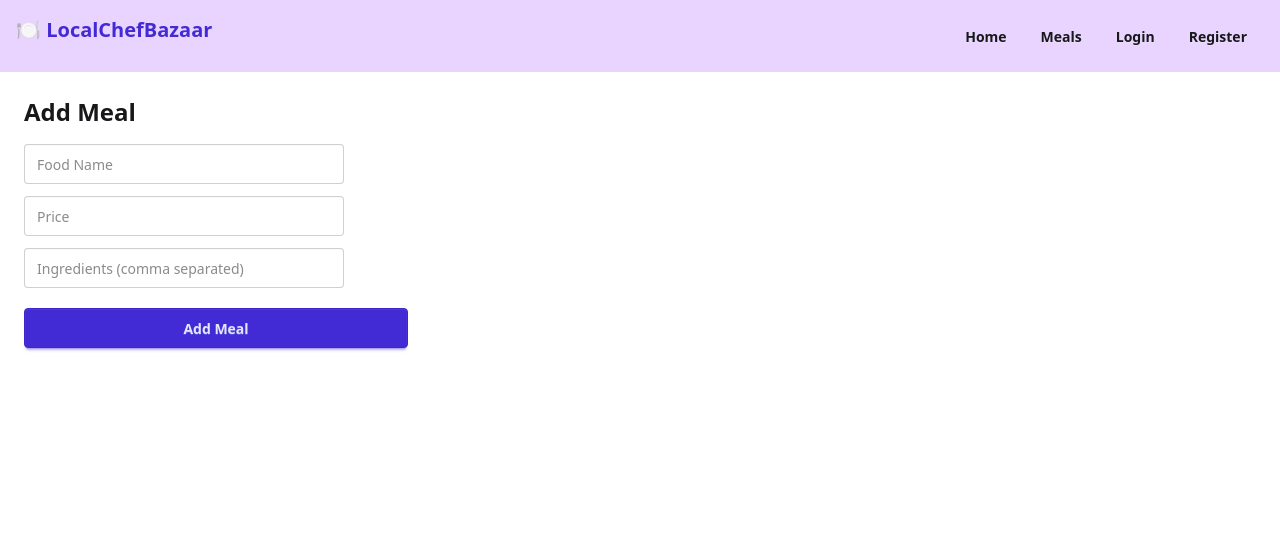
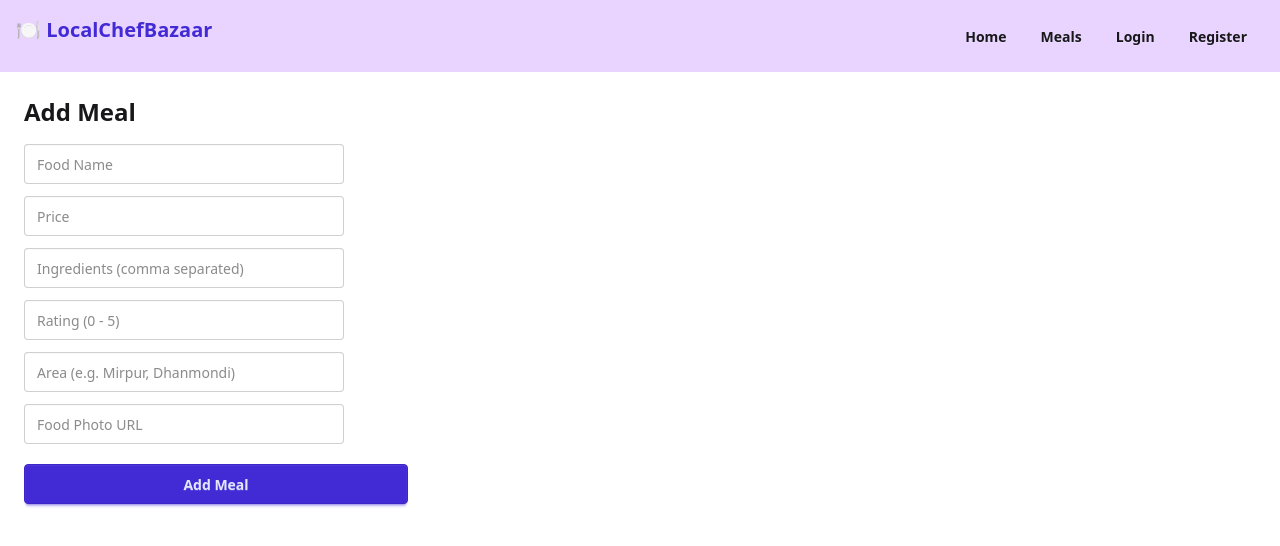
Before and after one commit to sethi353/local-sethi-client, a React (Vite) app: page /dashboard/add-meal in a window 1280 px wide. Shown: the top 546 px of the page. Built offline with nearby package versions, Linux system fonts and the light colour scheme; no server answers.

Commit message:
Updated Mealcard.jsx file

```diff
--- a/src/pages/dashboard/AddMeal.jsx
+++ b/src/pages/dashboard/AddMeal.jsx
@@ -107,6 +107,9 @@ export default function AddMeal() {
   const [foodName, setFoodName] = useState("");
   const [price, setPrice] = useState("");
   const [ingredients, setIngredients] = useState("");
+  const [rating, setRating] = useState("");
+const [area, setArea] = useState("");
+const [photoUrl, setPhotoUrl] = useState("");
 
   const handleSubmit = async (e) => {
     e.preventDefault();
@@ -120,10 +123,14 @@ export default function AddMeal() {
   foodName,
   price: Number(price),
   ingredients: ingredients.split(",").map(i => i.trim()),
+  rating: Number(rating),
+  area,
+  photoUrl,
   chefName: user.displayName || "Unknown Chef",
   chefEmail: user.email,
   createdAt: new Date(),
 };
+
 
     await axios.post("http://localhost:5000/meals", meal);
 
@@ -147,12 +154,15 @@ export default function AddMeal() {
 
         <input
   className="input input-bordered"
-          type="number"
+  type="text"
+  inputMode="numeric"
+  pattern="[0-9]*"
   placeholder="Price"
   value={price}
   onChange={(e) => setPrice(e.target.value)}
   required
 />
+
 
         <input
           className="input input-bordered"
@@ -163,6 +173,39 @@ export default function AddMeal() {
           required
         />
 
+        <input
+  className="input input-bordered"
+  type="number"
+  step="1"
+  min="0"
+  max="5"
+  placeholder="Rating (0 - 5)"
+  value={rating}
+  onChange={(e) => setRating(e.target.value)}
+  required
+/>
+
+<input
+  className="input input-bordered"
+  type="text"
+  placeholder="Area (e.g. Mirpur, Dhanmondi)"
+  value={area}
+  onChange={(e) => setArea(e.target.value)}
+  required
+/>
+
+<input
+  className="input input-bordered"
+  type="text"
+  placeholder="Food Photo URL"
+  value={photoUrl}
+  onChange={(e) => setPhotoUrl(e.target.value)}
+  required
+/>
+
+
+
+
         <button className="btn btn-primary mt-2" type="submit">
           Add Meal
         </button>
--- a/src/pages/meals/MealDetails.jsx
+++ b/src/pages/meals/MealDetails.jsx
@@ -252,6 +252,177 @@
 // }
 
 
+// import { useParams } from "react-router-dom";
+// import { useEffect, useState, useContext } from "react";
+// import axios from "axios";
+// import Swal from "sweetalert2";
+// import { AuthContext } from "../../context/AuthContext";
+
+// export default function MealDetails() {
+//   const { id } = useParams();
+//   const { user } = useContext(AuthContext);
+
+//   const [meal, setMeal] = useState(null);
+//   const [reviews, setReviews] = useState([]);
+
+//   useEffect(() => {
+//     // ⛔ stop if id is not ready
+//     if (!id) return;
+
+//     // Fetch meal
+//     axios
+//       .get(`http://localhost:5000/meals/${id}`)
+//       .then(res => setMeal(res.data))
+//       .catch(err => console.error("Meal fetch error:", err));
+
+//     // Fetch reviews
+//     axios
+//       .get(`http://localhost:5000/reviews/${id}`)
+//       .then(res => setReviews(res.data))
+//       .catch(err => console.error("Review fetch error:", err));
+
+//   }, [id]);
+
+//   // Add to favorites
+//   const handleFavorite = async () => {
+//     try {
+//       const res = await axios.post("http://localhost:5000/favorites", {
+//         userEmail: user.email,
+//         mealId: meal._id,
+//         mealName: meal.foodName,
+//         chefId: meal.chefId,
+//         chefName: meal.chefName,
+//         price: meal.price,
+//       });
+
+//       if (res.data.exists) {
+//         Swal.fire("Info", "Already in favorites", "info");
+//       } else {
+//         Swal.fire("Success", "Added to favorites!", "success");
+//       }
+//     } catch (error) {
+//       console.error(error);
+//     }
+//   };
+
+//   // Submit review
+//   const handleReviewSubmit = async (e) => {
+//     e.preventDefault();
+
+//     const review = {
+//       foodId: id,
+//       reviewerName: user.displayName,
+//       reviewerImage: user.photoURL,
+//       rating: e.target.rating.value,
+//       comment: e.target.comment.value,
+//     };
+
+//     try {
+//       const res = await axios.post(
+//         "http://localhost:5000/reviews",
+//         review
+//       );
+
+//       if (res.data.success) {
+//         Swal.fire("Success", "Review submitted successfully!", "success");
+//         setReviews(prev => [review, ...prev]);
+//         e.target.reset();
+//       }
+//     } catch (error) {
+//       console.error(error);
+//     }
+//   };
+
+//   if (!meal) return <p className="p-6">Loading...</p>;
+
+//   return (
+//     <div className="p-6 max-w-3xl mx-auto">
+//       {/* Meal Info */}
+//       <img
+//         src={meal.image}
+//         alt={meal.foodName}
+//         className="w-full h-64 object-cover rounded mb-4"
+//       />
+
+//       <h1 className="text-3xl font-bold">{meal.foodName}</h1>
+
+//       <p className="mt-2"><b>Chef:</b> {meal.chefName}</p>
+//       <p><b>Chef ID:</b> {meal.chefId}</p>
+//       <p><b>Price:</b> ৳{meal.price}</p>
+//       <p><b>Delivery Area:</b> {meal.deliveryArea}</p>
+//       <p><b>Delivery Time:</b> {meal.deliveryTime} mins</p>
+//       <p><b>Chef Experience:</b> {meal.chefExperience} years</p>
+
+//       <p className="mt-3">
+//         <b>Ingredients:</b> {meal.ingredients?.join(", ")}
+//       </p>
+
+//       {/* Buttons */}
+//       <div className="flex gap-4 mt-4">
+//         <button className="btn btn-success">Order Now</button>
+
+//         {user && (
+//           <button onClick={handleFavorite} className="btn btn-outline">
+//             ❤️ Add to Favorite
+//           </button>
+//         )}
+//       </div>
+
+//       {/* Reviews */}
+//       <div className="mt-10">
+//         <h2 className="text-2xl font-bold mb-4">Reviews</h2>
+
+//         {reviews.length === 0 && (
+//           <p className="text-gray-500">No reviews yet.</p>
+//         )}
+
+//         {reviews.map((r, index) => (
+//           <div key={index} className="border p-4 rounded mb-3">
+//             <div className="flex items-center gap-3">
+//               <img
+//                 src={r.reviewerImage}
+//                 className="w-10 h-10 rounded-full"
+//                 alt=""
+//               />
+//               <div>
+//                 <p className="font-bold">{r.reviewerName}</p>
+//                 <p>⭐ {r.rating}</p>
+//               </div>
+//             </div>
+//             <p className="mt-2">{r.comment}</p>
+//           </div>
+//         ))}
+
+//         {user && (
+//           <form onSubmit={handleReviewSubmit} className="mt-6">
+//             <input
+//               type="number"
+//               name="rating"
+//               min="1"
+//               max="5"
+//               placeholder="Rating (1-5)"
+//               className="input input-bordered w-full mb-2"
+//               required
+//             />
+
+//             <textarea
+//               name="comment"
+//               placeholder="Write your review"
+//               className="textarea textarea-bordered w-full mb-2"
+//               required
+//             />
+
+//             <button className="btn btn-primary">
+//               Give Review
+//             </button>
+//           </form>
+//         )}
+//       </div>
+//     </div>
+//   );
+// }
+
+
 import { useParams } from "react-router-dom";
 import { useEffect, useState, useContext } from "react";
 import axios from "axios";
@@ -266,32 +437,22 @@ export default function MealDetails() {
   const [reviews, setReviews] = useState([]);
 
   useEffect(() => {
-    // ⛔ stop if id is not ready
     if (!id) return;
 
-    // Fetch meal
-    axios
-      .get(`http://localhost:5000/meals/${id}`)
-      .then(res => setMeal(res.data))
-      .catch(err => console.error("Meal fetch error:", err));
+    axios.get(`http://localhost:5000/meals/${id}`)
+      .then(res => setMeal(res.data));
 
-    // Fetch reviews
-    axios
-      .get(`http://localhost:5000/reviews/${id}`)
-      .then(res => setReviews(res.data))
-      .catch(err => console.error("Review fetch error:", err));
-
+    axios.get(`http://localhost:5000/reviews/${id}`)
+      .then(res => setReviews(res.data));
   }, [id]);
 
-  // Add to favorites
   const handleFavorite = async () => {
-    try {
     const res = await axios.post("http://localhost:5000/favorites", {
       userEmail: user.email,
       mealId: meal._id,
       mealName: meal.foodName,
-        chefId: meal.chefId,
       chefName: meal.chefName,
+      chefEmail: meal.chefEmail,
       price: meal.price,
     });
 
@@ -300,12 +461,8 @@ export default function MealDetails() {
     } else {
       Swal.fire("Success", "Added to favorites!", "success");
     }
-    } catch (error) {
-      console.error(error);
-    }
   };
 
-  // Submit review
   const handleReviewSubmit = async (e) => {
     e.preventDefault();
 
@@ -317,19 +474,12 @@ export default function MealDetails() {
       comment: e.target.comment.value,
     };
 
-    try {
-      const res = await axios.post(
-        "http://localhost:5000/reviews",
-        review
-      );
+    const res = await axios.post("http://localhost:5000/reviews", review);
 
     if (res.data.success) {
-        Swal.fire("Success", "Review submitted successfully!", "success");
+      Swal.fire("Success", "Review submitted!", "success");
       setReviews(prev => [review, ...prev]);
       e.target.reset();
-      }
-    } catch (error) {
-      console.error(error);
     }
   };
 
@@ -337,27 +487,24 @@ export default function MealDetails() {
 
   return (
     <div className="p-6 max-w-3xl mx-auto">
-      {/* Meal Info */}
       <img
-        src={meal.image}
+        src={meal.photoUrl}
         alt={meal.foodName}
         className="w-full h-64 object-cover rounded mb-4"
       />
 
       <h1 className="text-3xl font-bold">{meal.foodName}</h1>
 
-      <p className="mt-2"><b>Chef:</b> {meal.chefName}</p>
-      <p><b>Chef ID:</b> {meal.chefId}</p>
+      <p><b>Chef:</b> {meal.chefName}</p>
+      <p><b>Chef Email:</b> {meal.chefEmail}</p>
       <p><b>Price:</b> ৳{meal.price}</p>
-      <p><b>Delivery Area:</b> {meal.deliveryArea}</p>
-      <p><b>Delivery Time:</b> {meal.deliveryTime} mins</p>
-      <p><b>Chef Experience:</b> {meal.chefExperience} years</p>
+      <p><b>Area:</b> {meal.area}</p>
+      <p><b>Rating:</b> ⭐ {meal.rating ?? 0}</p>
 
       <p className="mt-3">
         <b>Ingredients:</b> {meal.ingredients?.join(", ")}
       </p>
 
-      {/* Buttons */}
       <div className="flex gap-4 mt-4">
         <button className="btn btn-success">Order Now</button>
 
@@ -368,7 +515,6 @@ export default function MealDetails() {
         )}
       </div>
 
-      {/* Reviews */}
       <div className="mt-10">
         <h2 className="text-2xl font-bold mb-4">Reviews</h2>
 
@@ -412,9 +558,7 @@ export default function MealDetails() {
               required
             />
 
-            <button className="btn btn-primary">
-              Give Review
-            </button>
+            <button className="btn btn-primary">Give Review</button>
           </form>
         )}
       </div>
--- a/src/pages/meals/Mealcard.jsx
+++ b/src/pages/meals/Mealcard.jsx
@@ -16,14 +16,14 @@ export default function MealCard({ meal }) {
 
   return (
     <div className="border rounded p-4">
-      <img src={meal.image} className="h-40 w-full object-cover mb-2" />
+      <img src={meal.photoUrl} className="h-40 w-full object-cover mb-2" />
 
       <h2 className="text-xl font-bold">{meal.foodName}</h2>
       <p>Chef: {meal.chefName}</p>
-      <p>Chef ID: {meal.chefId}</p>
+      <p>Chef ID: {meal.chefEmail}</p>
       <p>Price: ৳{meal.price}</p>
-      <p>Rating: ⭐ {meal.rating || 0}</p>
-      <p>Area: {meal.deliveryArea}</p>
+      <p>Rating: ⭐ {meal.rating ?? 0}</p>
+      <p>Area: {meal.area}</p>
 
       <button
         onClick={handleDetails}
--- a/src/routes/PrivateRoute.jsx
+++ b/src/routes/PrivateRoute.jsx
@@ -13,18 +13,24 @@
 
 // export default PrivateRoute;
 
-import { Navigate } from "react-router-dom";
+import { Navigate, useLocation } from "react-router-dom";
 import { useContext } from "react";
 import { AuthContext } from "../context/AuthContext";
 
 export default function PrivateRoute({ children }) {
-  const { user } = useContext(AuthContext);
+  const { user, loading } = useContext(AuthContext);
+  const location = useLocation();
 
-  if (!user) {
-    // Not logged in → redirect to login
-    return <Navigate to="/login" />;
+  // ⏳ wait until Firebase finishes checking auth
+  if (loading) {
+    return <p className="text-center mt-20">Checking authentication...</p>;
   }
 
-  // Logged in → render children
+  // ❌ not logged in
+  if (!user) {
+    return <Navigate to="/login" state={{ from: location }} replace />;
+  }
+
+  // ✅ logged in
   return children;
 }
```
Lines whose indentation alone changed are shown as unchanged.
